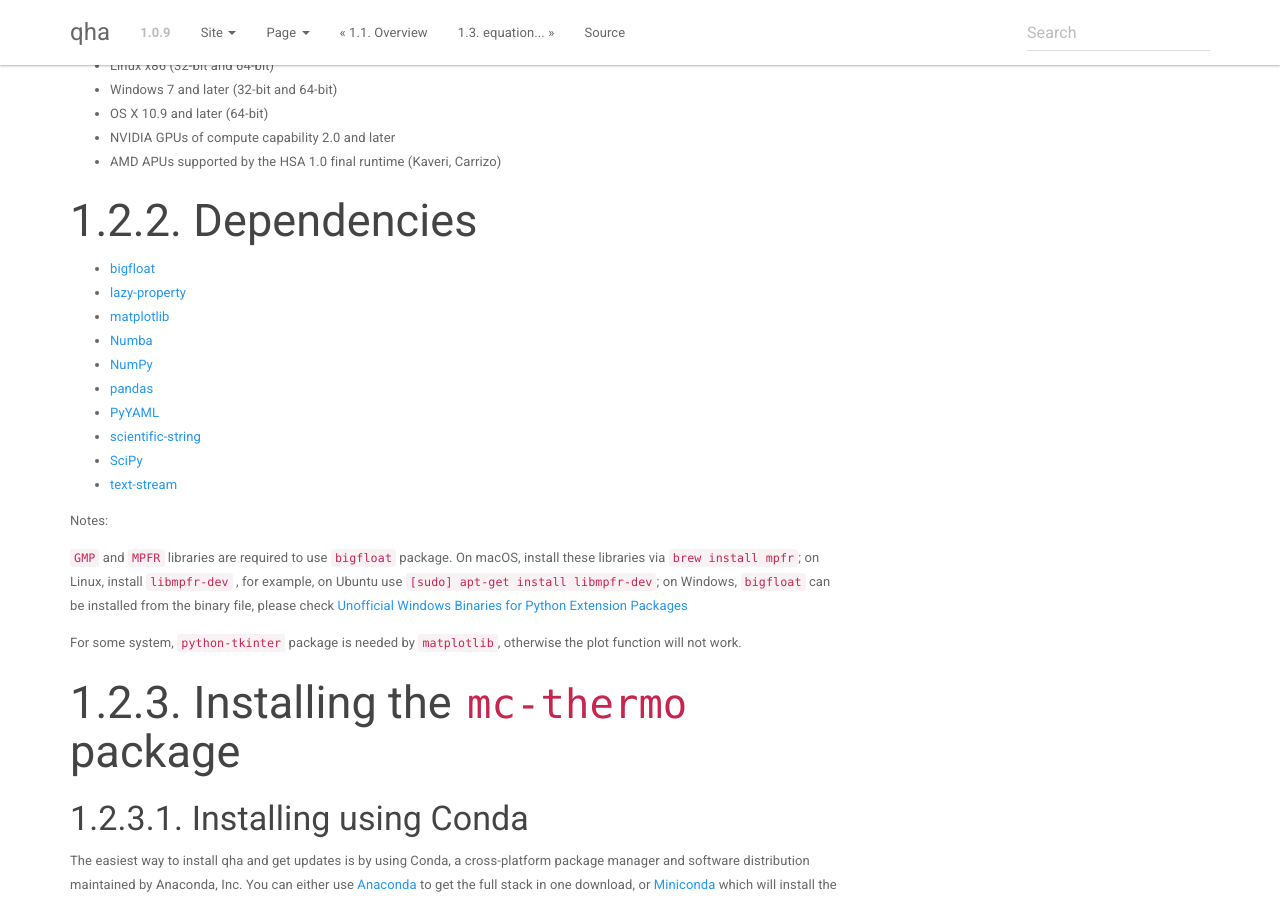
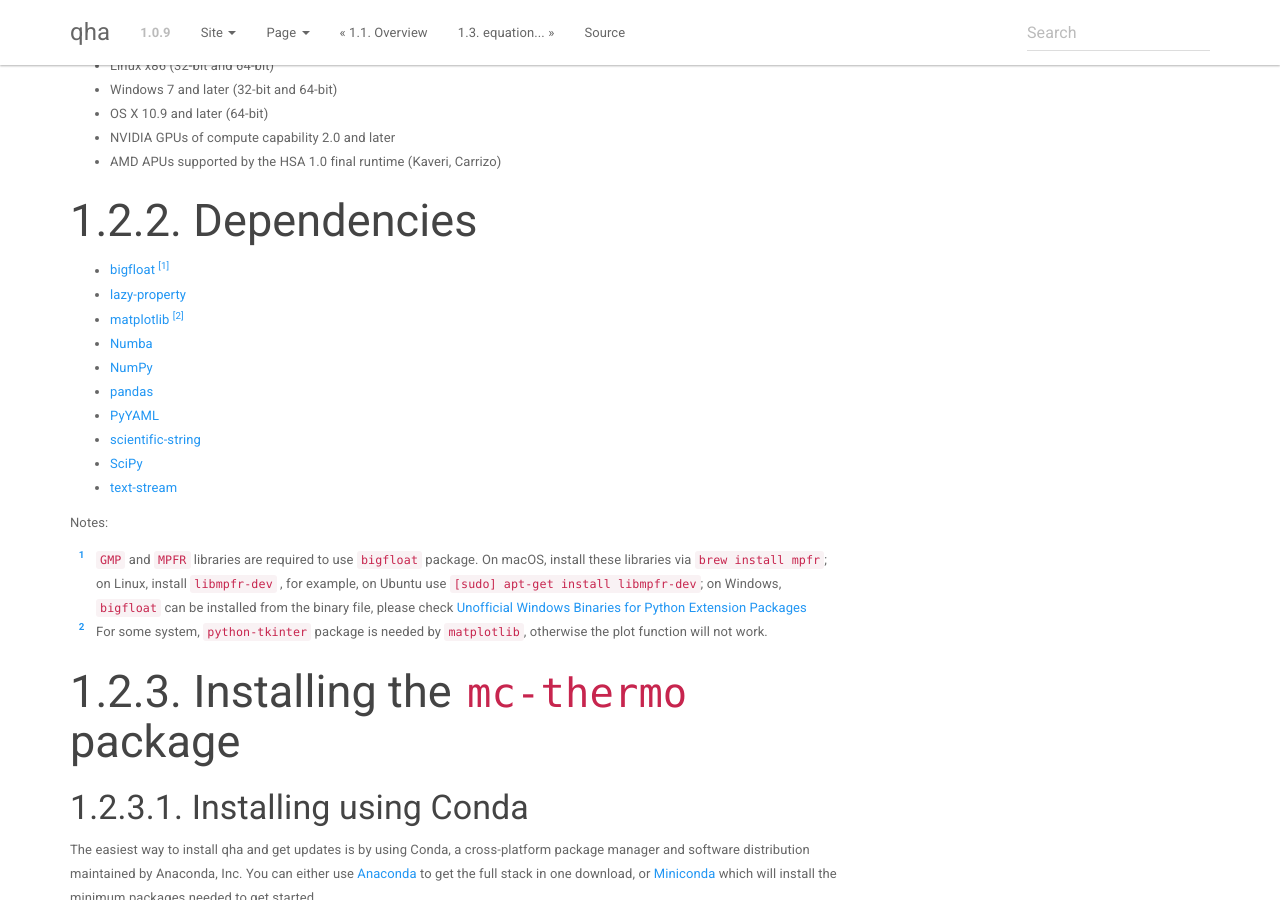
Before and after one commit to MineralsCloud/qha, a Sphinx documentation site: the page built from docs/source/user/installing.rst, in a window 1280 px wide and 900 px high, scrolled down 249 px. Built offline with Sphinx 7.4.7, drawn with Linux system fonts in a browser that asks for light colours; pages that are not in the unit, such as notebooks, are missing from menus.

Commit message:
Update the docs in thermodynamics.py and installing.rst

```diff
--- a/docs/source/user/installing.rst
+++ b/docs/source/user/installing.rst
@@ -17,9 +17,9 @@ Our supported platforms are:
 
 Dependencies
 ------------
-- `bigfloat <https://pypi.python.org/pypi/bigfloat)>`_
+- `bigfloat <https://pypi.python.org/pypi/bigfloat)>`_ [#b]_
 - `lazy-property <https://github.com/jackmaney/lazy-property>`_
-- `matplotlib <https://matplotlib.org>`_
+- `matplotlib <https://matplotlib.org>`_ [#m]_
 - `Numba <http://numba.pydata.org>`_
 - `NumPy <http://www.numpy.org>`_
 - `pandas <https://pandas.pydata.org>`_
@@ -30,13 +30,13 @@ Dependencies
 
 Notes:
 
-``GMP`` and ``MPFR`` libraries are required to use ``bigfloat`` package. On macOS,
-install these libraries via ``brew install mpfr``; on Linux, install ``libmpfr-dev`` ,
-for example, on Ubuntu use ``[sudo] apt-get install libmpfr-dev``;
-on Windows, ``bigfloat`` can be installed from the binary file, please check
-`Unofficial Windows Binaries for Python Extension Packages <https://www.lfd.uci.edu/~gohlke/pythonlibs/>`_
+.. [#b] ``GMP`` and ``MPFR`` libraries are required to use ``bigfloat`` package. On macOS,
+    install these libraries via ``brew install mpfr``; on Linux, install ``libmpfr-dev`` ,
+    for example, on Ubuntu use ``[sudo] apt-get install libmpfr-dev``;
+    on Windows, ``bigfloat`` can be installed from the binary file, please check
+    `Unofficial Windows Binaries for Python Extension Packages <https://www.lfd.uci.edu/~gohlke/pythonlibs/>`_
 
-For some system, ``python-tkinter`` package is needed by ``matplotlib``, otherwise the plot function will not work.
+.. [#m] For some system, ``python-tkinter`` package is needed by ``matplotlib``, otherwise the plot function will not work.
 
 Installing the ``mc-thermo`` package
 ----------------------------------
```
Also changed, not shown: 1 other file.
